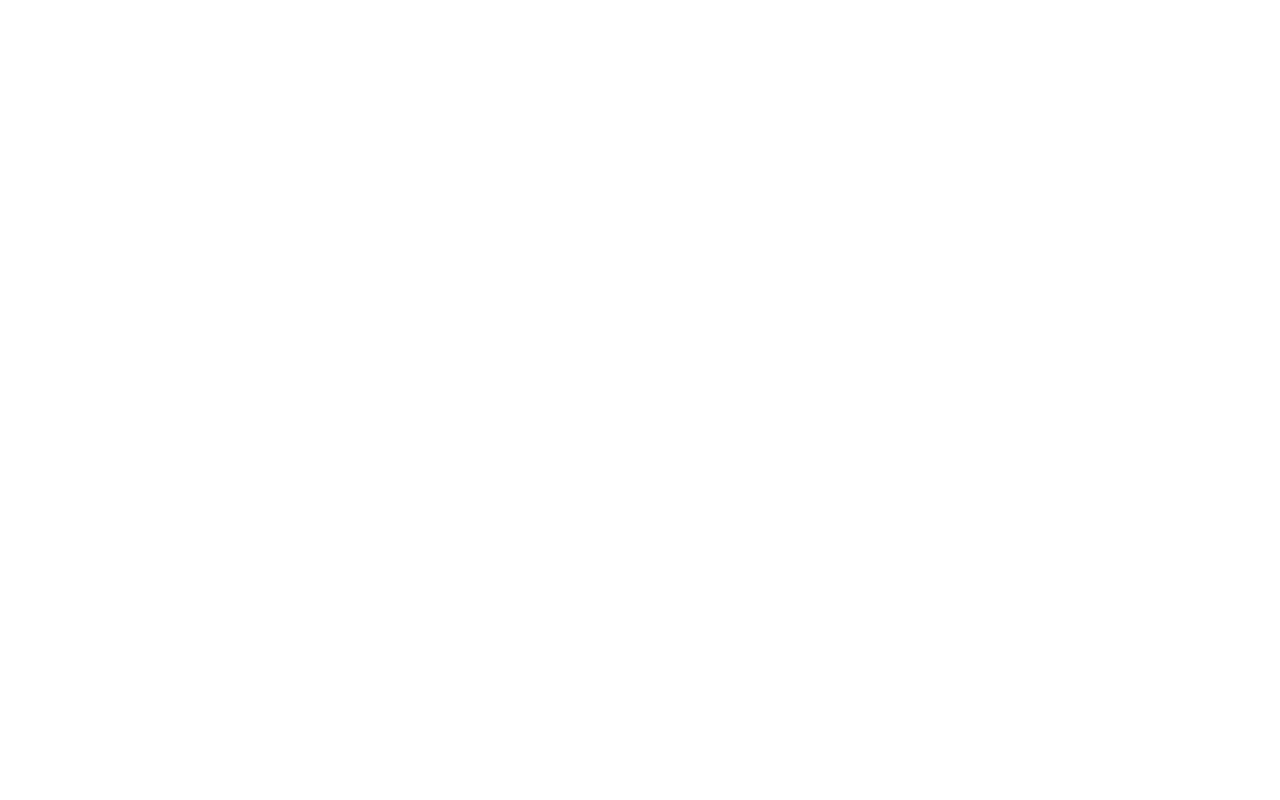
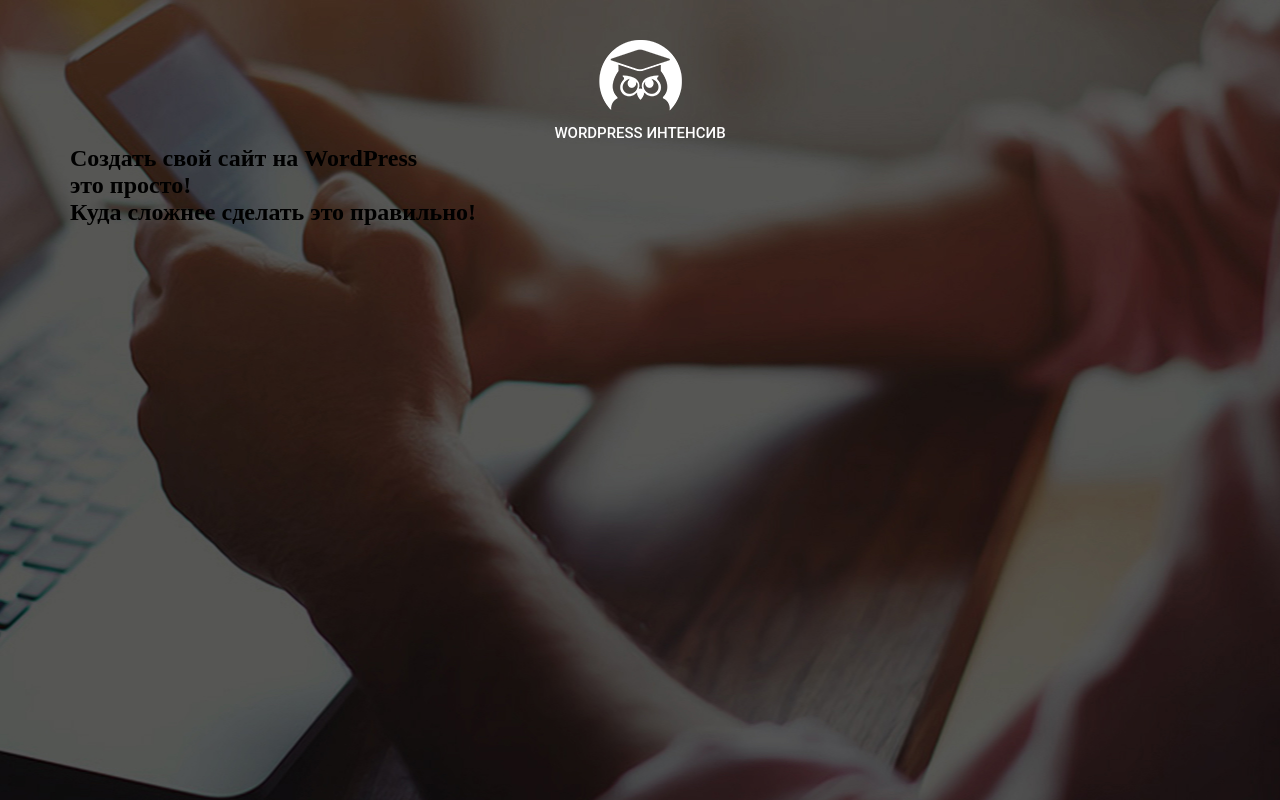
Before and after one commit to Dezmoss/web_dev, a plain HTML site: page Wordpress/index.html in a window 1280 px wide. Drawn offline with Linux system fonts and the light colour scheme.

Commit message:
continue promo part

```diff
--- a/Wordpress/css/style.css
+++ b/Wordpress/css/style.css
@@ -0,0 +1,31 @@
+* {
+    box-sizing: border-box;
+    margin: 0;
+    padding: 0;
+}
+
+.container {
+    width: 1140px;
+    margin: 0 auto;
+}
+
+.promo {
+    height: 800px;
+    padding: 40px 0 60px 0;
+    background: url('../img/main_bg.jpg') center center/cover no-repeat;
+}
+
+.logo .logo_icon {
+    display: block;
+    margin: 0 auto;
+}
+
+.logo .logo_text {
+    text-align: center;
+    color: #fff;
+    font-family: 'Roboto';
+    font-weight: 500;
+    font-size: 15px;
+    line-height: 24px;
+    margin-top: 10px;
+}
--- a/Wordpress/index.html
+++ b/Wordpress/index.html
@@ -5,11 +5,23 @@
     <meta charset="UTF-8">
     <meta http-equiv="X-UA-Compatible" content="IE=edge">
     <meta name="viewport" content="width=device-width, initial-scale=1.0">
-    <title>Wordpress</title>
+    <title>Wordpress интенсив</title>
+    <link rel="stylesheet" href="css/style.css">
 </head>
 
 <body>
+    <section class="promo">
+        <div class="container">
+            <div class="logo">
+                <img src="icons/logo.png" alt="logo_icon" class="logo_icon">
+                <div class="logo_text">WORDPRESS ИНТЕНСИВ</div>
+            </div>
 
+            <h1 class="title">Создать свой сайт на WordPress</h1>
+            <h2 class="simple">это просто! </h2>
+            <h2 class="correct">Куда сложнее сделать это правильно!</h2>
+        </div>
+    </section>
 </body>
 
 </html>
```
Also changed, not shown: Wordpress/img/main_bg.jpg (added).
